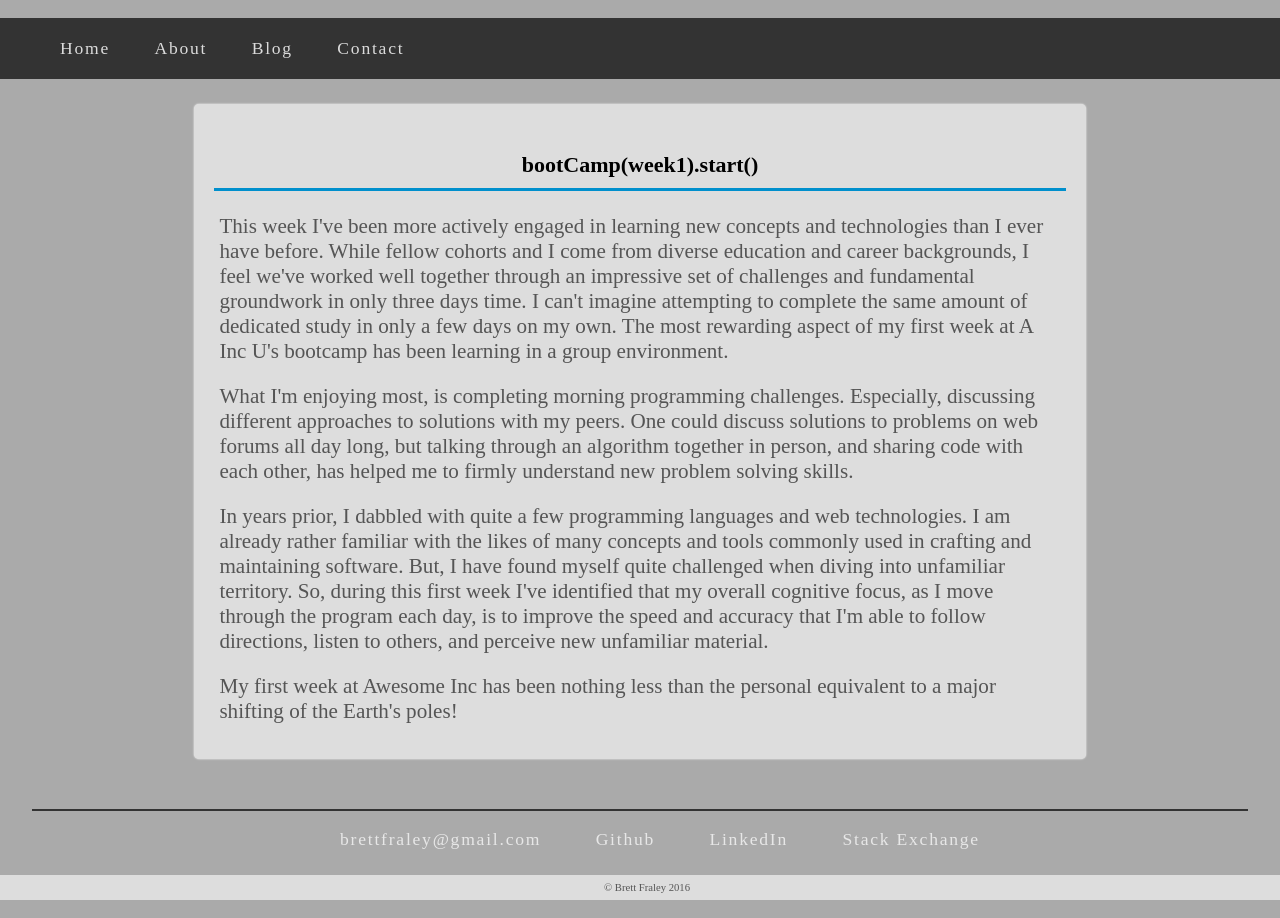
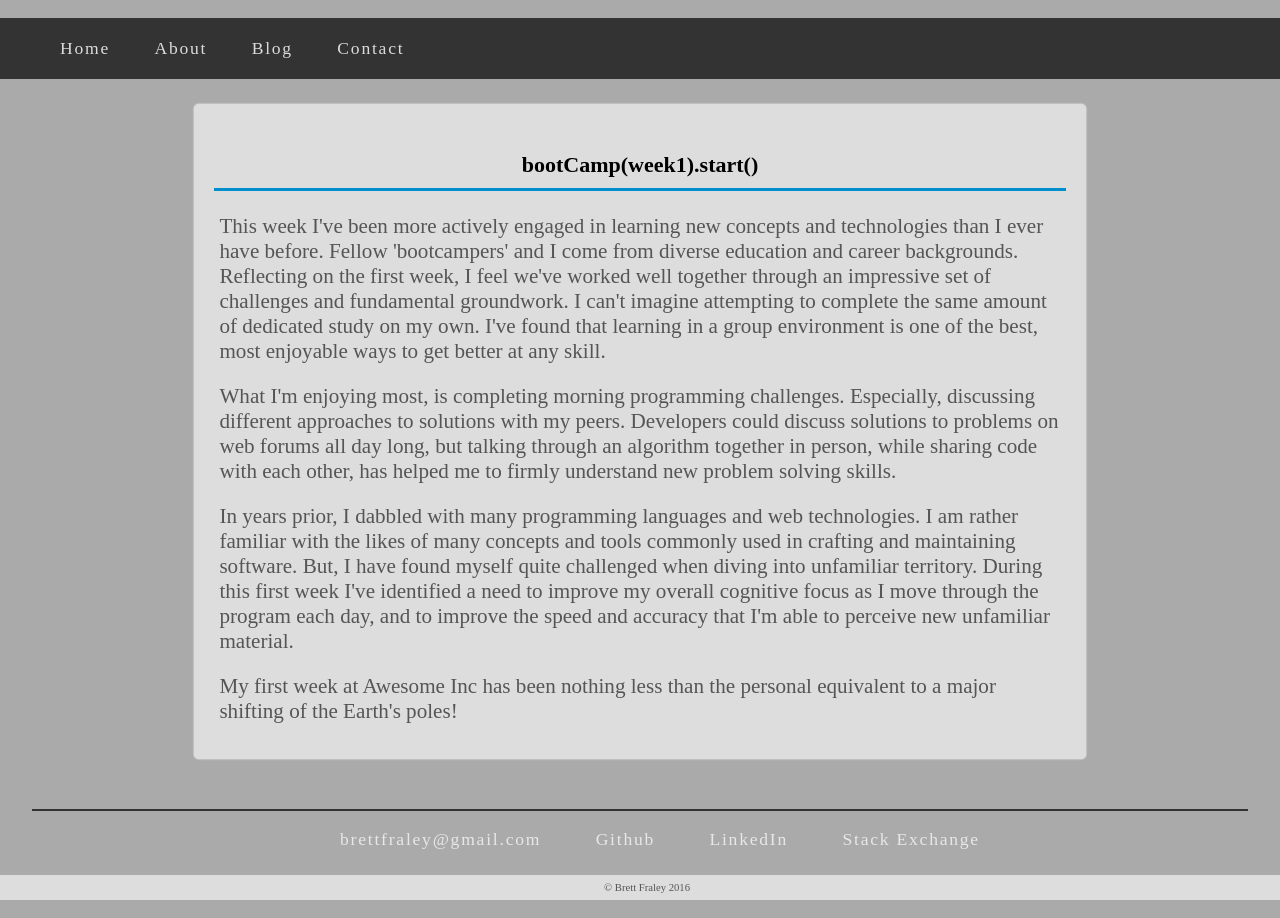
Before and after one commit to bFraley/bFraley.github.io, a Jekyll site: the page built from _posts/2016-08-22-Bootcamp-Week-1.md, in a window 1280 px wide. Built offline with Jekyll 4.4.1, drawn with Linux system fonts in a browser that asks for light colours; nearby versions of some CDN libraries; some web fonts are replaced.

Commit message:
edit week 1 blog post

```diff
--- a/_posts/2016-08-22-Bootcamp-Week-1.md
+++ b/_posts/2016-08-22-Bootcamp-Week-1.md
@@ -6,11 +6,11 @@ title: Bootcamp - Week 1
 <article>
 <h1>bootCamp(week1).start()</h1>
 
-<p>This week I've been more actively engaged in learning new concepts and technologies than I ever have before. While fellow cohorts and I come from diverse education and career backgrounds, I feel we've worked well together through an impressive set of challenges and fundamental groundwork in only three days time. I can't imagine attempting to complete the same amount of dedicated study in only a few days on my own. The most rewarding aspect of my first week at A Inc U's bootcamp has been learning in a group environment.</p>
+<p>This week I've been more actively engaged in learning new concepts and technologies than I ever have before. Fellow 'bootcampers' and I come from diverse education and career backgrounds. Reflecting on the first week, I feel we've worked well together through an impressive set of challenges and fundamental groundwork. I can't imagine attempting to complete the same amount of dedicated study on my own. I've found that learning in a group environment is one of the best, most enjoyable ways to get better at any skill.</p>
 
-<p>What I'm enjoying most, is completing morning programming challenges. Especially, discussing different approaches to solutions with my peers. One could discuss solutions to problems on web forums all day long, but talking through an algorithm together in person, and sharing code with each other, has helped me to firmly understand new problem solving skills.</p>
+<p>What I'm enjoying most, is completing morning programming challenges. Especially, discussing different approaches to solutions with my peers. Developers could discuss solutions to problems on web forums all day long, but talking through an algorithm together in person, while sharing code with each other, has helped me to firmly understand new problem solving skills.</p>
 
-<p>In years prior, I dabbled with quite a few programming languages and web technologies. I am already rather familiar with the likes of many concepts and tools commonly used in crafting and maintaining software. But, I have found myself quite challenged when diving into unfamiliar territory. So, during this first week I've identified that my overall cognitive focus, as I move through the program each day, is to improve the speed and accuracy that I'm able to follow directions, listen to others, and perceive new unfamiliar material.</p>
+<p>In years prior, I dabbled with many programming languages and web technologies. I am rather familiar with the likes of many concepts and tools commonly used in crafting and maintaining software. But, I have found myself quite challenged when diving into unfamiliar territory. During this first week I've identified a need to improve my overall cognitive focus as I move through the program each day, and to improve the speed and accuracy that I'm able to perceive new unfamiliar material.</p>
 
 <p>My first week at Awesome Inc has been nothing less than the personal equivalent to a major shifting of the Earth's poles!</p>
 
```
Also changed, not shown: 1 other file.
